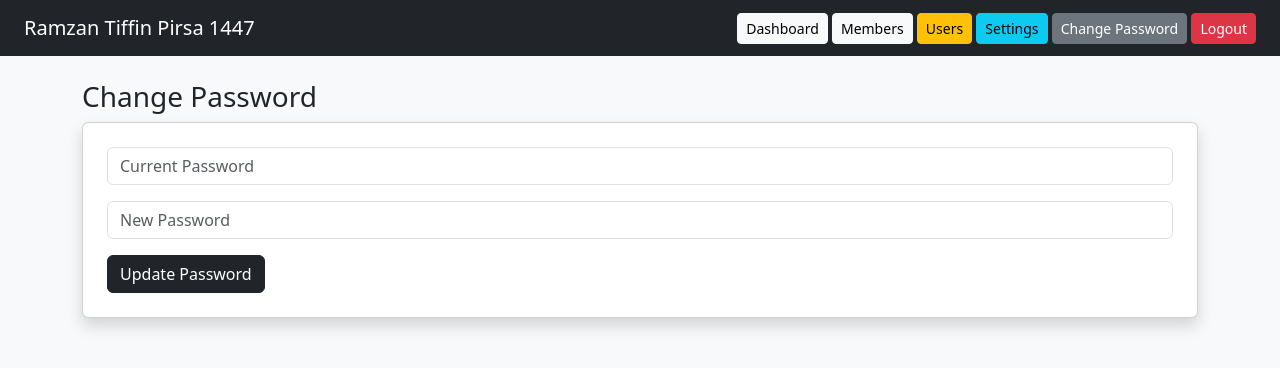
After one commit to mohdkukshi/ramzan-tiffin-1447, a Flask app: page /change_password in a window 1280 px wide. The commit adds this page. Shown: the top 368 px of the page. Run offline with Flask 3, Linux system fonts and the light colour scheme; the visitor is signed in with stand-in values (Sample User, id 1); data comes from the database, SQL or seed files in the repository.

Commit message:
Add password reset and self password change

```diff
--- a/app.py
+++ b/app.py
@@ -1,8 +1,7 @@
-from flask import Flask, render_template, redirect, url_for, request, session, send_file
+from flask import Flask, render_template, redirect, url_for, request, session
 import sqlite3
 import os
 from datetime import datetime
-import pandas as pd
 
 app = Flask(__name__)
 app.secret_key = "supersecretkey"
@@ -16,7 +15,6 @@ def init_db():
     conn = sqlite3.connect(DATABASE)
     c = conn.cursor()
 
-    # Users with permissions
     c.execute("""
         CREATE TABLE IF NOT EXISTS users (
             id INTEGER PRIMARY KEY AUTOINCREMENT,
@@ -44,12 +42,10 @@ def init_db():
         )
     """)
 
-    # Default year
     c.execute("SELECT * FROM settings")
     if not c.fetchone():
         c.execute("INSERT INTO settings (year) VALUES (?)", ("1447",))
 
-    # Default Superadmin (full permissions)
     c.execute("SELECT * FROM users WHERE username='superadmin'")
     if not c.fetchone():
         c.execute("""
@@ -168,6 +164,50 @@ def users():
                            year=get_year())
 
 
+@app.route("/reset_password/<int:user_id>", methods=["POST"])
+def reset_password(user_id):
+    user = get_current_user()
+    if not user or user[5] != 1:
+        return "Access Denied"
+
+    new_password = request.form["new_password"]
+
+    conn = sqlite3.connect(DATABASE)
+    c = conn.cursor()
+    c.execute("UPDATE users SET password=? WHERE id=?", (new_password, user_id))
+    conn.commit()
+    conn.close()
+
+    return redirect(url_for("users"))
+
+
+# ---------------- CHANGE OWN PASSWORD ---------------- #
+
+@app.route("/change_password", methods=["GET", "POST"])
+def change_password():
+    user = get_current_user()
+    if not user:
+        return redirect(url_for("login"))
+
+    if request.method == "POST":
+        current = request.form["current"]
+        new = request.form["new"]
+
+        if current != user[2]:
+            return "Current password incorrect"
+
+        conn = sqlite3.connect(DATABASE)
+        c = conn.cursor()
+        c.execute("UPDATE users SET password=? WHERE id=?", (new, user[0]))
+        conn.commit()
+        conn.close()
+
+        return "Password Updated Successfully"
+
+    return render_template("change_password.html",
+                           year=get_year())
+
+
 # ---------------- MEMBERS ---------------- #
 
 @app.route("/members", methods=["GET", "POST"])
--- /dev/null
+++ b/templates/change_password.html
@@ -0,0 +1,14 @@
+{% extends "layout.html" %}
+{% block content %}
+
+<h3>Change Password</h3>
+
+<div class="card p-4 shadow">
+    <form method="POST">
+        <input type="password" name="current" placeholder="Current Password" class="form-control mb-3" required>
+        <input type="password" name="new" placeholder="New Password" class="form-control mb-3" required>
+        <button class="btn btn-dark">Update Password</button>
+    </form>
+</div>
+
+{% endblock %}
--- a/templates/layout.html
+++ b/templates/layout.html
@@ -14,6 +14,7 @@
         <a href="/members" class="btn btn-sm btn-light">Members</a>
         <a href="/users" class="btn btn-sm btn-warning">Users</a>
         <a href="/settings" class="btn btn-sm btn-info">Settings</a>
+        <a href="/change_password" class="btn btn-sm btn-secondary">Change Password</a>
         <a href="/logout" class="btn btn-sm btn-danger">Logout</a>
     </div>
 </nav>
```
